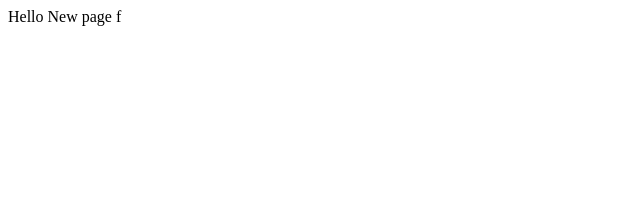
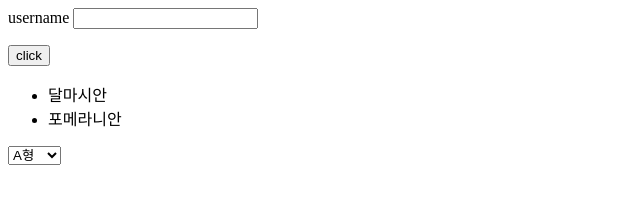
Before and after one commit to Phantom05/JavaScript-related-information., a plain HTML site: page personal_ready/newpage.htm in a window 1280 px wide. Shown: the whole page, without its empty margins (0-640 px from the left). Drawn offline with Linux system fonts and the light colour scheme.

Commit message:
UPDATE: createElement function --

```diff
--- a/personal_ready/newpage.htm
+++ b/personal_ready/newpage.htm
@@ -7,6 +7,22 @@
   <title>Document</title>
 </head>
 <body>
-  Hello New page      f
+  <form action="" id="hello">
+    <div>
+      <label for="" >username</label>
+      <input type="text" id="wow">
+    </div>
+    <p id="controls">
+      <input type="button" value="click" onclick="doSomething();">
+    </p>
+
+
+    <ul id="doglist">
+      <li>포메라니안</li>
+      <li>달마시안</li>
+    </ul>
+
+  </form>
+  <script src="./newpage.js"></script>
 </body>
 </html>
--- /dev/null
+++ b/personal_ready/newpage.js
@@ -0,0 +1,66 @@
+console.log(
+  document.forms.hello
+);
+
+console.log(
+  document.querySelector('label').htmlFor = "wow"
+);
+
+document.querySelector('label').className = "whatthe";
+
+
+var para = document.getElementById('controls');
+var list = para.firstElementChild.attributes;
+console.log(list);
+
+
+var doflist = document.getElementById('doglist');
+
+console.log(
+  doflist.appendChild(doflist.children[0])
+);
+
+
+/**
+ * createElement function --
+ * @param {*} name
+ * @param {*} attributes
+ * elt("input",{type:"button",value:"click"},"DOM에 관하여")
+ * elt("input",null,"DOM에 관하여")
+ */
+function elt(name,attributes){
+  var node = document.createElement(name);
+  if(attributes && typeof attributes !== "string"){
+    for(var attr in attributes){
+      if(attributes.hasOwnProperty(attr)){
+        node.setAttribute(attr, attributes[attr]);
+      }
+    }
+  }
+  for(var i =2; i< arguments.length; i++){
+    var child = arguments[i];
+    if(typeof child == "string"){
+      child = document.createTextNode(child);
+    }
+    node.appendChild(child);
+  }
+  return node;
+}
+
+console.log(
+  elt("input","Test")
+);
+
+console.log(
+  elt("input",{type:"button",value:"click"},"DOM에 관하여")
+);
+
+var bloddTypes = ["A형","B형","O형","AB형"];
+var form = elt("form",{id:"menu"});
+var select = elt("select",{name:"bloddtype",id:"bloodtype"});
+
+bloddTypes.forEach((type,idx)=>{
+  select.appendChild(elt("option",{value:idx},type))
+});
+form.appendChild(select);
+document.body.appendChild(form)
```
Also changed, not shown: personal_ready/p2.htm (+1 -0 lines).
